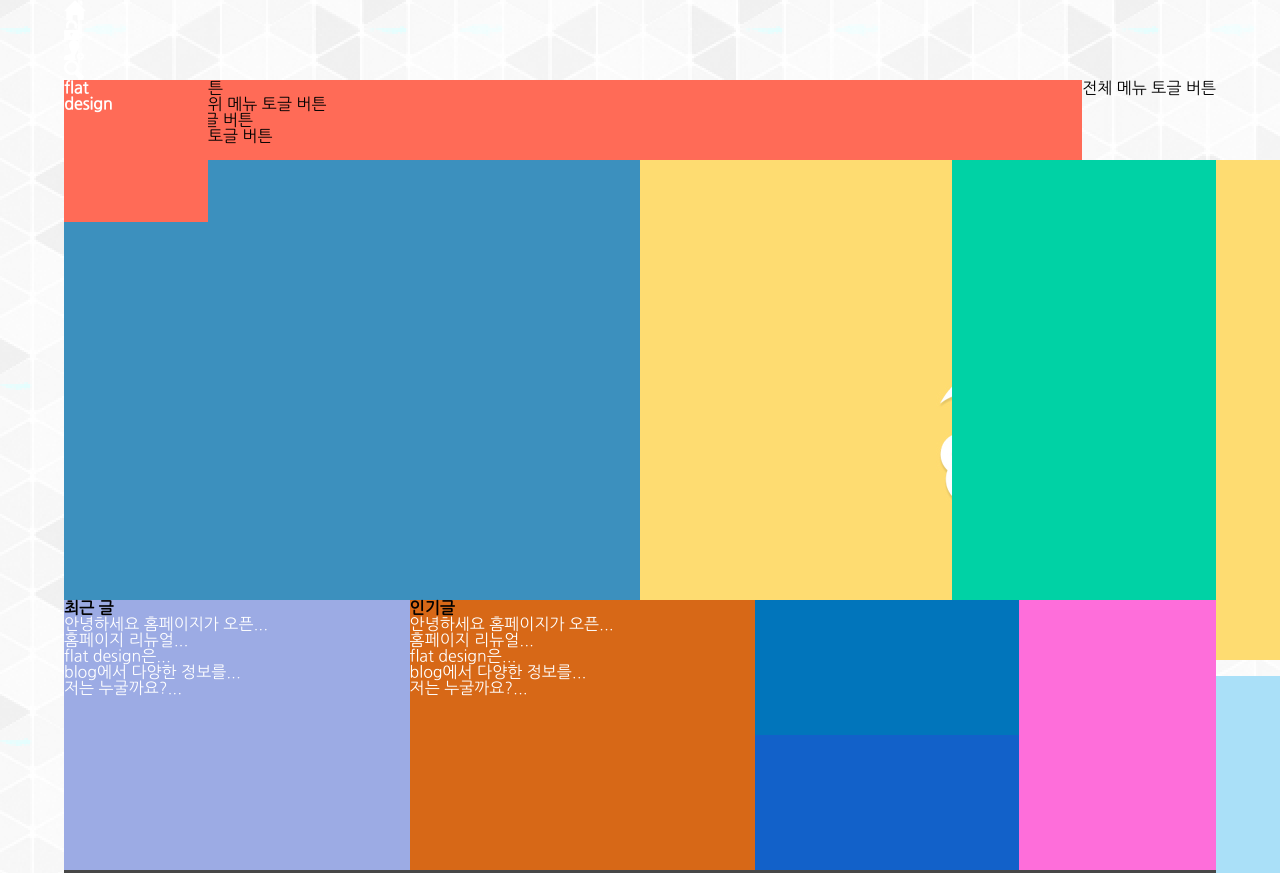
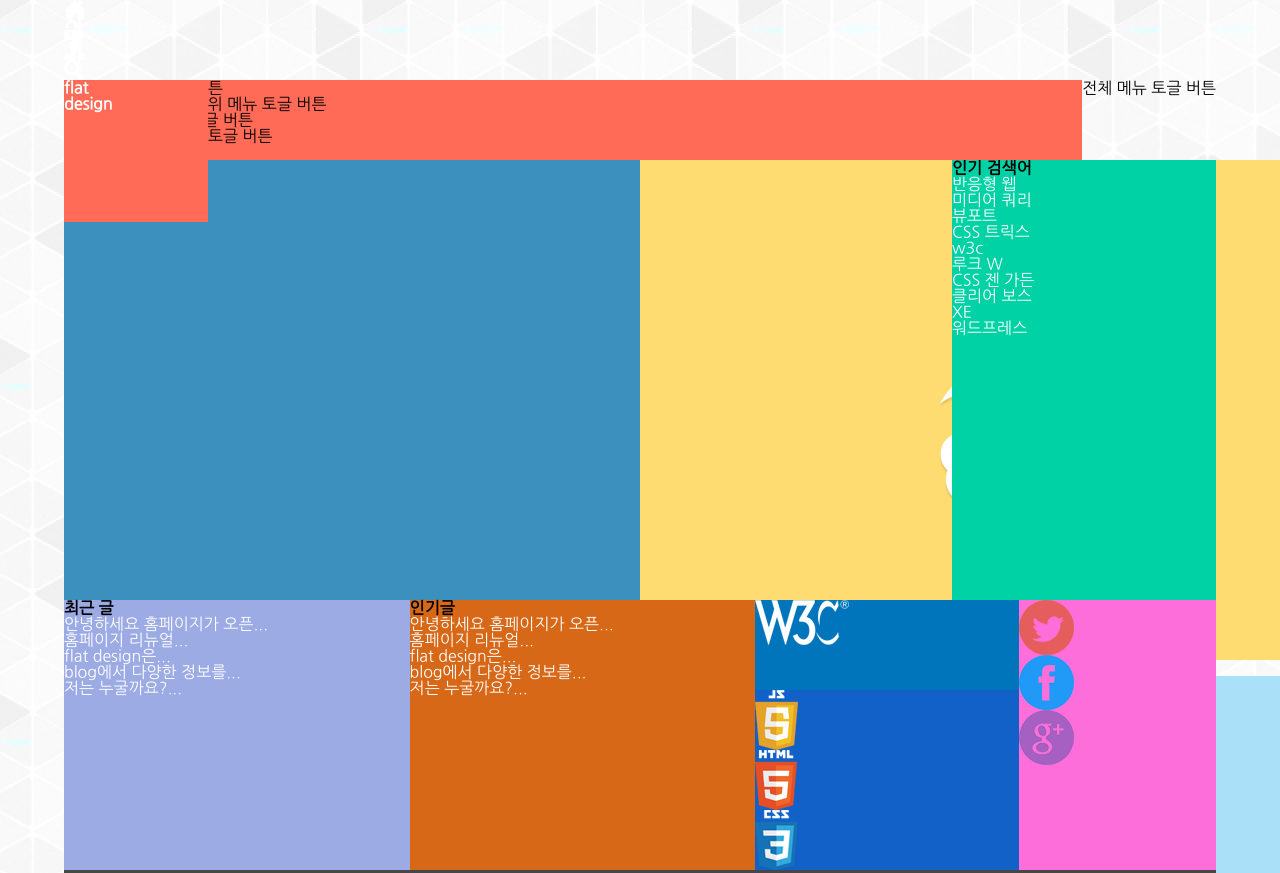
Before and after one commit to NewBean0312/dokdoWebSiteCode, a plain HTML site: page index.html in a window 1280 px wide. Shown: the top 873 px of the page. Drawn offline with Linux system fonts and the light colour scheme; files whose address does not match are found by name.

Commit message:
배너 영역 구조 작업

```diff
--- a/index.html
+++ b/index.html
@@ -121,7 +121,21 @@
           </li>
         </ul>
       </section>
-      <section class="rankup_section"></section>
+      <section class="rankup_section">
+        <h2 class="title">인기 검색어</h2>
+        <ul class="rankup_list">
+            <li><a href="">반응형 웹</a></li>
+            <li><a href="">미디어 쿼리</a></li>
+            <li><a href="">뷰포트</a></li>
+            <li><a href="">CSS 트릭스</a></li>
+            <li><a href="">w3c</a></li>
+            <li><a href="">루크 W</a></li>
+            <li><a href="">CSS 젠 가든</a></li>
+            <li><a href="">클리어 보스</a></li>
+            <li><a href="">XE</a></li>
+            <li><a href="">워드프레스</a></li>
+        </ul>
+      </section>
       <section class="latest_post_section">
         <h2 class="title">최근 글</h2>
         <ul class="latest_post_list">
@@ -143,10 +157,24 @@
         </ul>
       </section>
       <section class="banner_section">
-        <div class="banner_box_01"></div>
-        <div class="banner_box_02"></div>
+        <div class="banner_box_01">
+            <a href=""><img src="./images/s_images/w3c_logo.png" alt=""></a>
+        </div>
+        <div class="banner_box_02">
+            <ul class="banner_list">
+                <li><a href=""><img src="./images/s_images/js_logo.png" alt=""></a></li>
+                <li><a href=""><img src="./images/s_images/html_logo.png" alt=""></a></li>
+                <li><a href=""><img src="./images/s_images/css_logo.png" alt=""></a></li>
+            </ul>
+        </div>
       </section>
-      <section class="social_section"></section>
+      <section class="social_section">
+        <ul class="social_list">
+            <li><a href=""><img src="./images/s_images/social_icon_01.png" alt=""></a></li>
+            <li><a href=""><img src="./images/s_images/social_icon_02.png" alt=""></a></li>
+            <li><a href=""><img src="./images/s_images/social_icon_03.png" alt=""></a></li>
+        </ul>
+      </section>
       <footer class="footer"></footer>
     </div>
   </body>
```
